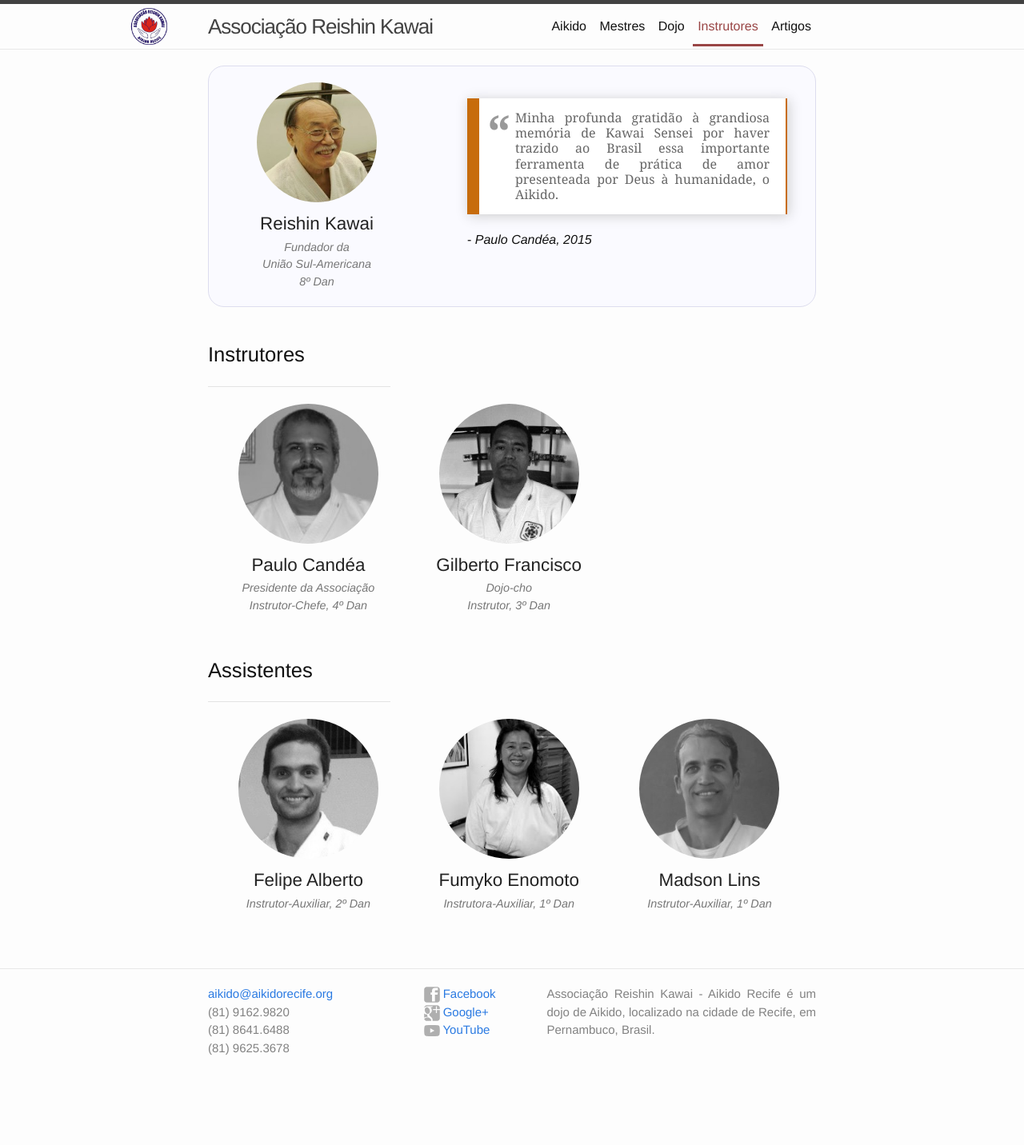
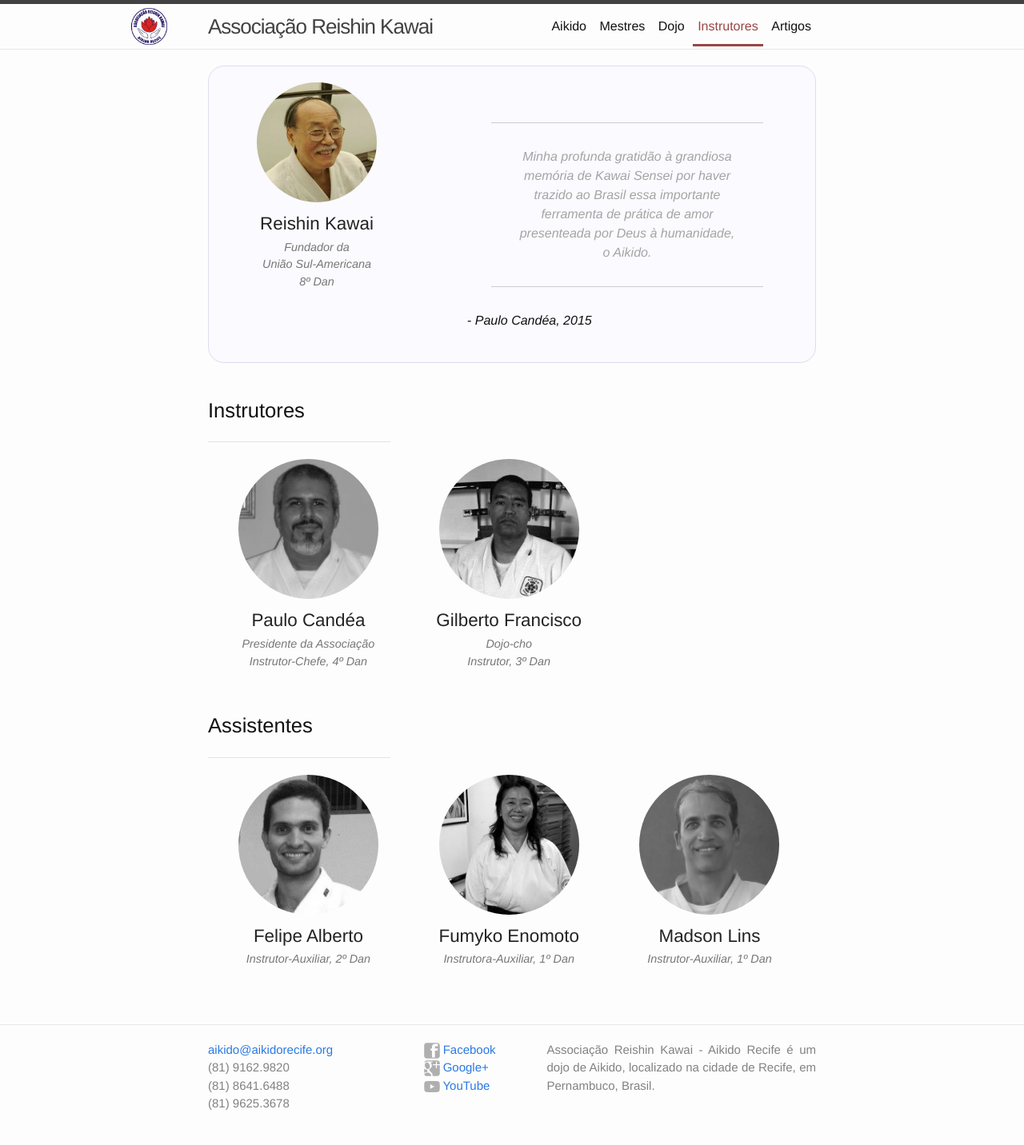
Before and after one commit to aikidorecife/aikidorecife.github.io, a Jekyll site: the page built from instrutores/index.html, in a window 1280 px wide. Shown: the whole page at 80% size. Built offline with Jekyll 4.4.1, drawn with Linux system fonts in a browser that asks for light colours; nearby versions of some CDN libraries; before the commit the page ends 1362 px from its top, so only the background shows below that.

Commit message:
trying other blockquote style

```diff
--- a/_sass/_base.scss
+++ b/_sass/_base.scss
@@ -123,50 +123,15 @@ a {
     }
 }*/
 
-blockquote{
-  display:block;
-  background: #fff;
-  padding: 15px 20px 15px 45px;
-  margin: 0 0 20px;
-  position: relative;
-
-  /*Font*/
-  font-family: Georgia, serif;
-  font-size: 16px;
-  line-height: 1.2;
-  color: #666;
-  text-align: justify;
-
-  /*Borders - (Optional)*/
-  border-left: 15px solid #c76c0c;
-  border-right: 2px solid #c76c0c;
-
-  /*Box Shadow - (Optional)*/
-  -moz-box-shadow: 2px 2px 15px #ccc;
-  -webkit-box-shadow: 2px 2px 15px #ccc;
-  box-shadow: 2px 2px 15px #ccc;
+blockquote {
+	border-top: 1px solid #ccc;
+	border-bottom: 1px solid #ccc;
+	color: #a5a4a4;
+	font-style: italic;
+	margin: 30px;
+	padding: 30px;
+	text-align: center;
 }
-
-blockquote::before{
-  content: "\201C"; /*Unicode for Left Double Quote*/
-
-  /*Font*/
-  font-family: Georgia, serif;
-  font-size: 60px;
-  font-weight: bold;
-  color: #999;
-
-  /*Positioning*/
-  position: absolute;
-  left: 10px;
-  top:5px;
-}
-
-blockquote::after{
-  /*Reset to make sure*/
-  content: "";
-}
-
 
 
 /**
```
